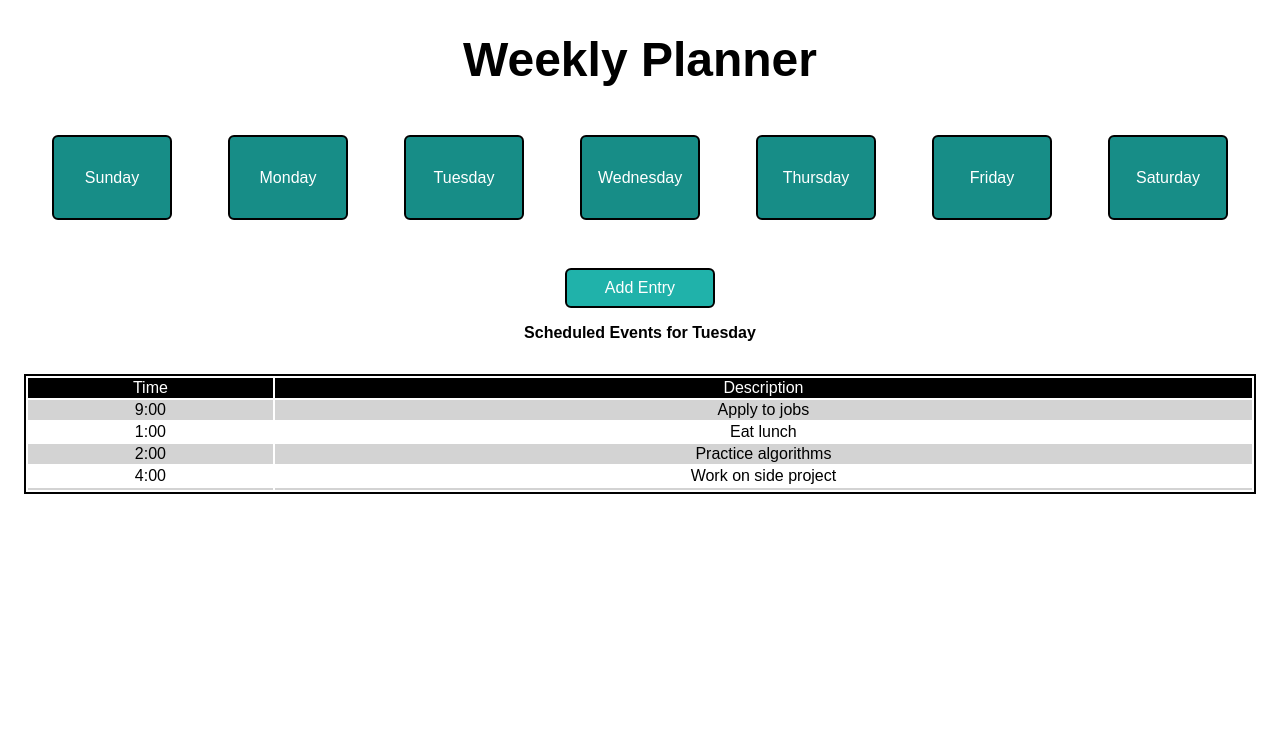
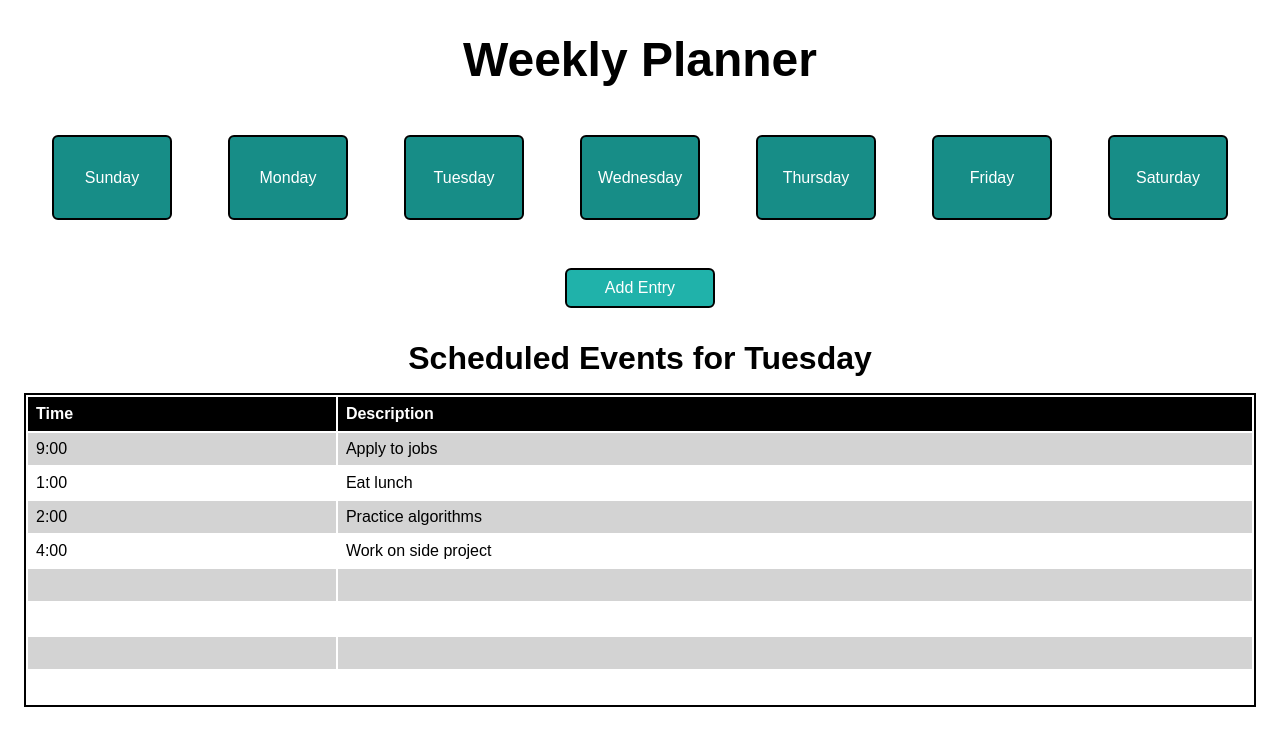
Before and after one commit to KiraHike/week-planner, a plain HTML site: page index.html in a window 1280 px wide. Drawn offline with Linux system fonts and the light colour scheme.

Commit message:
styled tabled| Yessenia

```diff
--- a/index.html
+++ b/index.html
@@ -35,14 +35,14 @@
       </div>
     </div>
     <button class="button-add-entry">Add Entry</button>
-    <h3>Scheduled Events for Tuesday</h3>
+    <h2>Scheduled Events for Tuesday</h2>
     <div class="row">
       <div class="column-full table">
         <table>
           <thead>
             <tr>
-              <td>Time</td>
-              <td>Description</td>
+              <th>Time</th>
+              <th>Description</th>
             </tr>
           </thead>
           <tbody>
@@ -61,6 +61,18 @@
             <tr>
               <td>4:00</td>
               <td>Work on side project</td>
+            </tr>
+            <tr>
+              <td></td>
+              <td></td>
+            </tr>
+            <tr>
+              <td></td>
+              <td></td>
+            </tr>
+            <tr>
+              <td></td>
+              <td></td>
             </tr>
             <tr>
               <td></td>
--- a/styles.css
+++ b/styles.css
@@ -114,9 +114,14 @@ button {
   height: 85px;
 }
 
+.button-add-entry {
+  margin-bottom: 2rem;
+}
+
 table {
   width: 100%;
   border: 2px solid black;
+  text-align: left;
 }
 
 thead:first-child {
@@ -124,6 +129,18 @@ thead:first-child {
   color: white;
 }
 
+tr {
+  height: 2rem;
+}
+
 tbody tr:nth-child(odd) {
   background-color: lightgray;
 }
+
+th {
+  padding: 0.5rem;
+}
+
+td {
+  padding: 0.25rem 0.25rem 0.25rem 0.5rem;
+}
```
